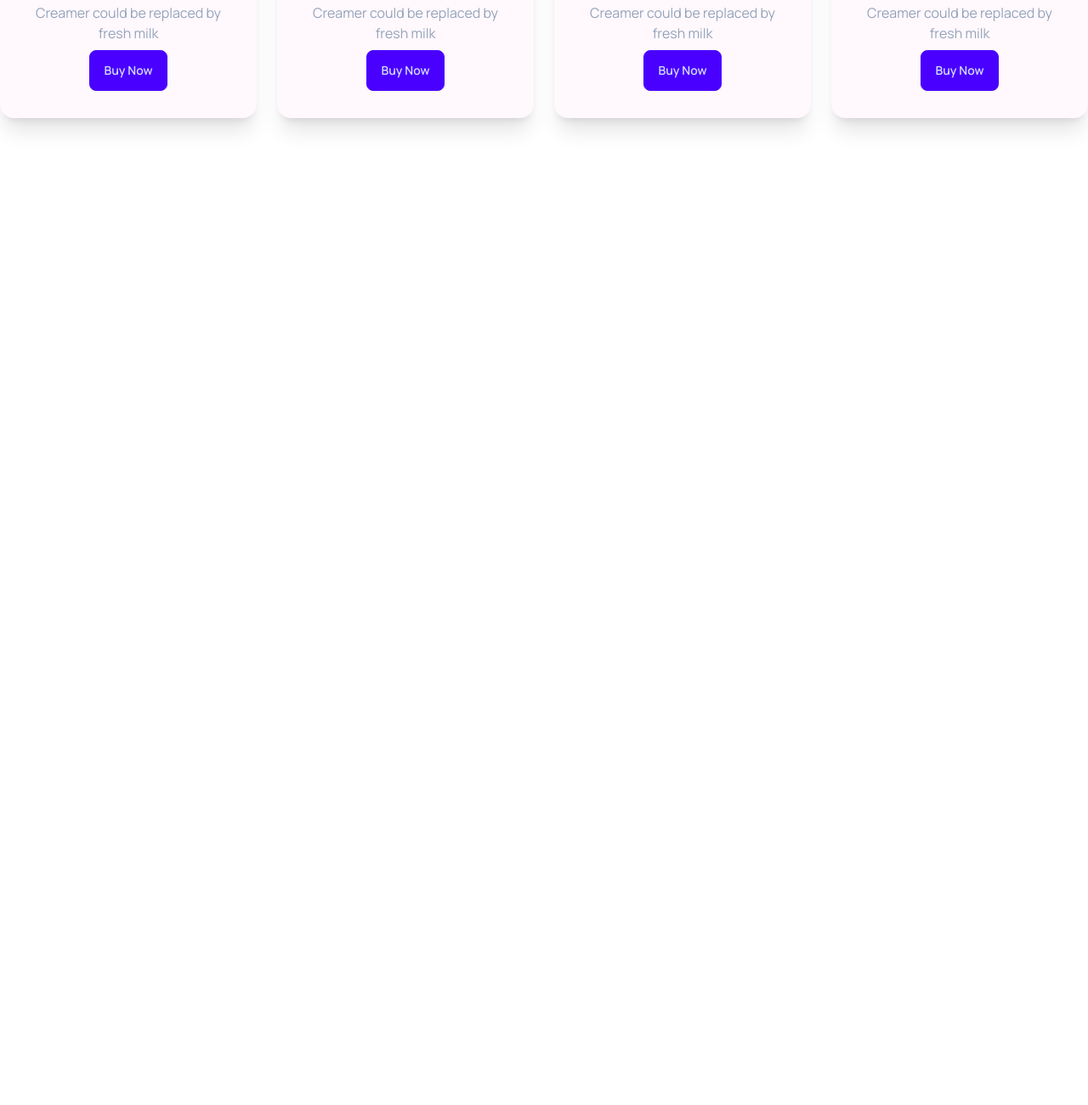
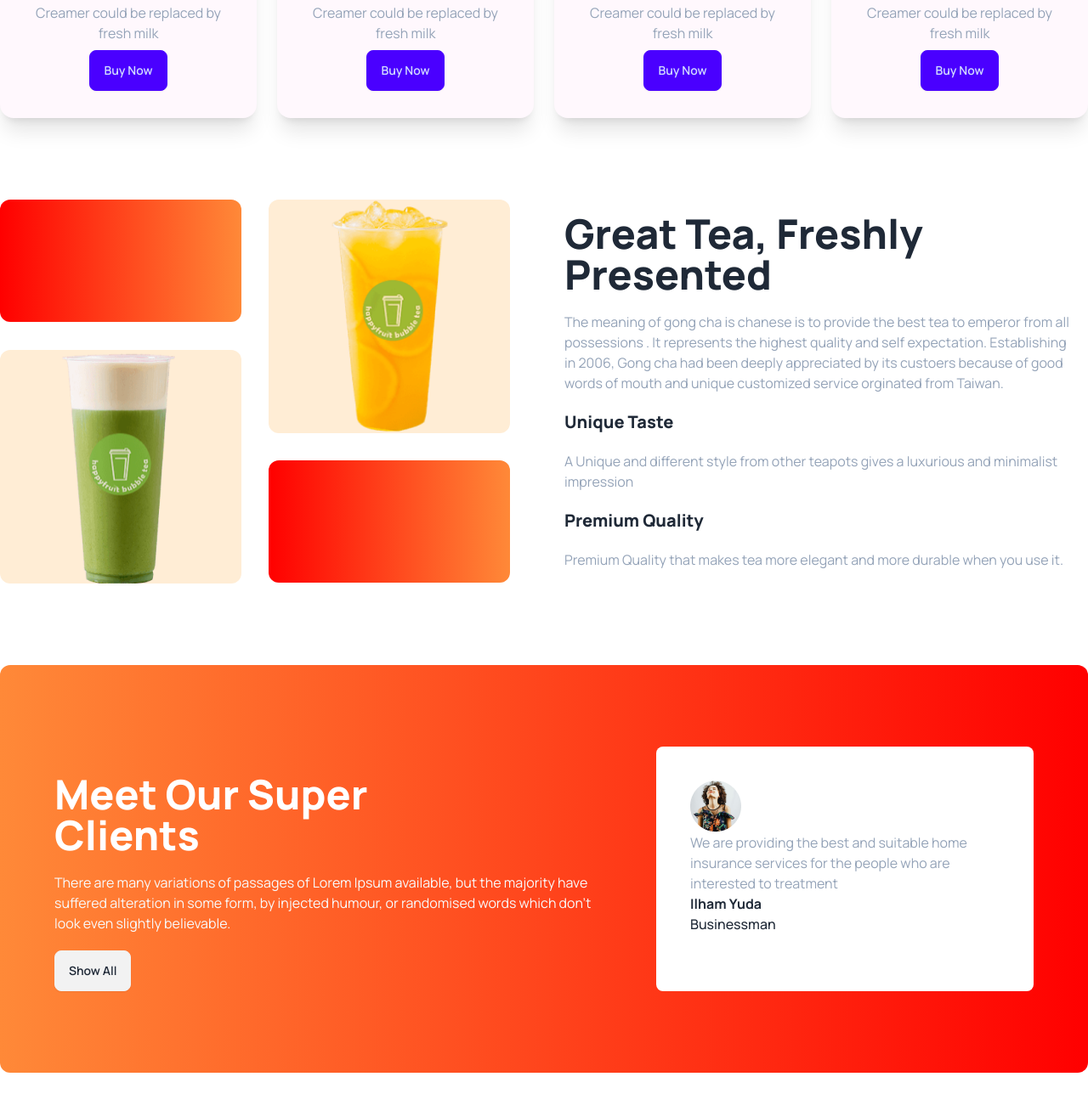
Before and after one commit to areenatanim/tea-house-by-dasieui, a plain HTML site: page index.html in a window 1280 px wide. Shown: the part 942-2243 px from the top of the page at 85% size. Before the commit the page ends 1177 px from the top, so only its background shows below. Drawn offline with nearby package versions, Linux system fonts and the light colour scheme.

Commit message:
super section added

```diff
--- a/index.html
+++ b/index.html
@@ -102,7 +102,7 @@
                               </div>
                          </div>
                     </div>
-                     <!-- second card -->
+                    <!-- second card -->
                     <div>
                          <div class="card bg-secondary-content  shadow-xl">
                               <figure class="px-10 pt-10">
@@ -149,6 +149,79 @@
                     </div>
 
           </section>
+          <!-- great section added -->
+          <section class="my-24 flex gap-12 flex-col lg:flex-row">
+               <!-- image continer  -->
+               <div class="grid gap-8 grid-cols-1 md:grid-cols-2 flex-1">
+                    <div class="rounded-xl h-36 bg-gradient-to-r from-[#FF0000] to-[#FF8938] "></div>
+                    <div class="row-span-2 rounded-xl flex justify-center bg-orange-100">
+                         <img src="./images/fresh-1.png" alt="">
+                    </div>
+                    <div class="row-span-2 rounded-xl flex justify-center bg-orange-100">
+                         <img src="./images/fresh-2.png" alt="">
+
+                    </div>
+                    <div class="rounded-xl px-8 py-12 h-36 bg-gradient-to-r from-[#FF0000] to-[#FF8938] "></div>
+
+               </div>
+               <!-- discription continer -->
+               <div class="space-y-5 flex-1 p-4">
+                    <h3 class="text-5xl font-extrabold">
+                         Great Tea, Freshly <br>
+                         Presented
+                    </h3>
+                    <p class="text-slate-400">
+                         The meaning of gong cha is chanese is to provide the best tea to emperor from all possessions .
+                         It represents the highest quality and self expectation. Establishing in 2006, Gong cha had been
+                         deeply appreciated by its custoers because of good words of mouth and unique customized service
+                         orginated from Taiwan.
+                    </p>
+                    <h4 class="text-xl font-extrabold mt-8">
+                         Unique Taste
+                    </h4>
+                    <p class="text-slate-400">
+                         A Unique and different style from other teapots gives a luxurious and minimalist impression
+                    </p>
+                    <h4 class="text-xl font-extrabold mt-8">
+                         Premium Quality
+                    </h4>
+                    <p class="text-slate-400">
+                         Premium Quality that makes tea more elegant and more durable when you use it.
+                    </p>
+
+
+               </div>
+
+          </section>
+          <!--  Super Clients section -->
+          <section class="my-24 flex flex-col lg:flex-row gap-12 rounded-xl bg-gradient-to-r from-[#FF8938] to-[#FF0000] px-16 py-24">
+               <!-- this is discription -->
+               <div class="space-y-5">
+                    <h3 class="text-5xl font-extrabold mt-8 text-white">
+                         Meet Our Super <br>
+                          Clients
+                    </h3>
+                    <p class="text-slate-50">
+                         There are many variations of passages of Lorem Ipsum available, but the majority have suffered alteration in some form, by injected humour, or randomised words which don't look even slightly believable.
+                    </p>
+                    <button class="btn">Show All</button>
+
+               </div>
+               <!-- profile section -->
+               <div class="p-10  rounded-lg bg-white">
+                    <img src="./images/client.png" alt="">
+                    <p class="text-slate-400 ">
+                         We are providing the best and suitable home insurance services for the people who are interested to treatment
+                    </p>
+                    <h4 class="font-bold">
+                         Ilham Yuda
+                    </h4>
+                    <p class="font-medium">
+                         Businessman
+                    </p>
+               </div>
+
+          </section>
 
      </main>
 
```
